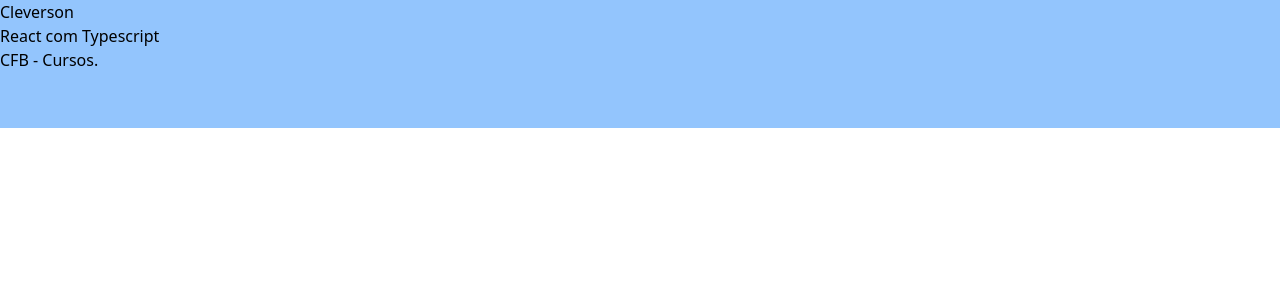
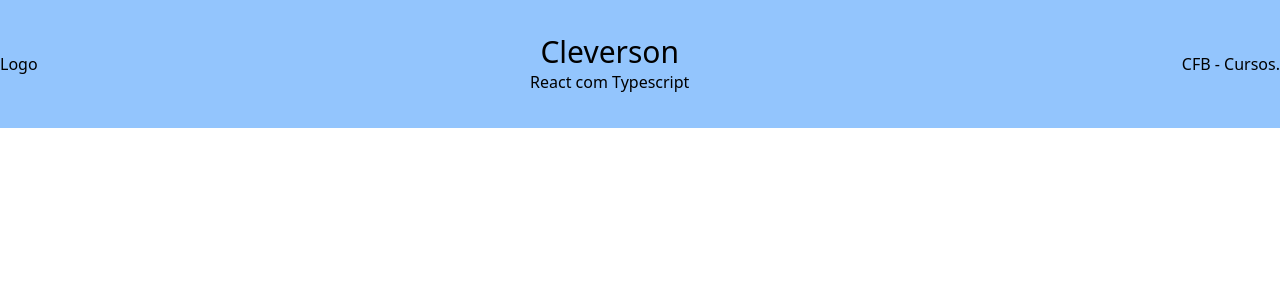
Before and after one commit to cleversonandrade/Estudos_React, a Next.js app: page / in a window 1280 px wide. Shown: the top 300 px of the page. Built offline with nearby package versions, Linux system fonts and the light colour scheme.

Commit message:
tailwind

```diff
--- a/src/pages/index.tsx
+++ b/src/pages/index.tsx
@@ -2,12 +2,16 @@
 const nome = 'Cleverson';
 const curso = 'React com Typescript';
 const instituicao = 'CFB - Cursos.';
+const logo = 'Logo';
 
 const Topo = () => {
   return(
-    <div className="flex-col border-none h-32 bg-blue-300 ">
-      <div>{nome}</div>
-      <div>{curso}</div>
+    <div className="flex justify-between items-center h-32 bg-blue-300">
+      <div>{logo}</div>
+      <div className="flex flex-col justify-center items-center">
+        <div className="text-3xl">{nome}</div>
+        <div>{curso}</div>
+      </div>
       <div>{instituicao}</div>
     </div>
   );
```
